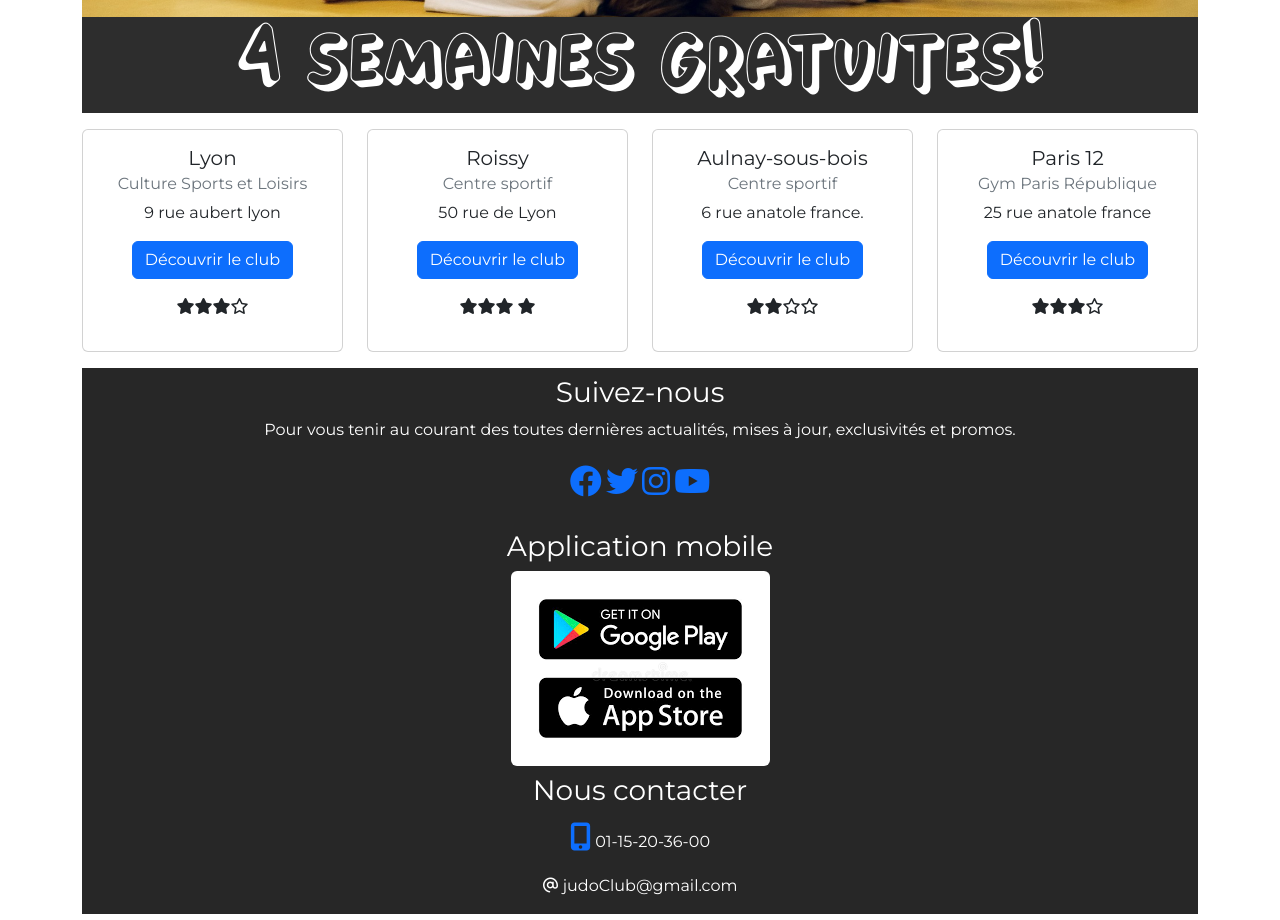
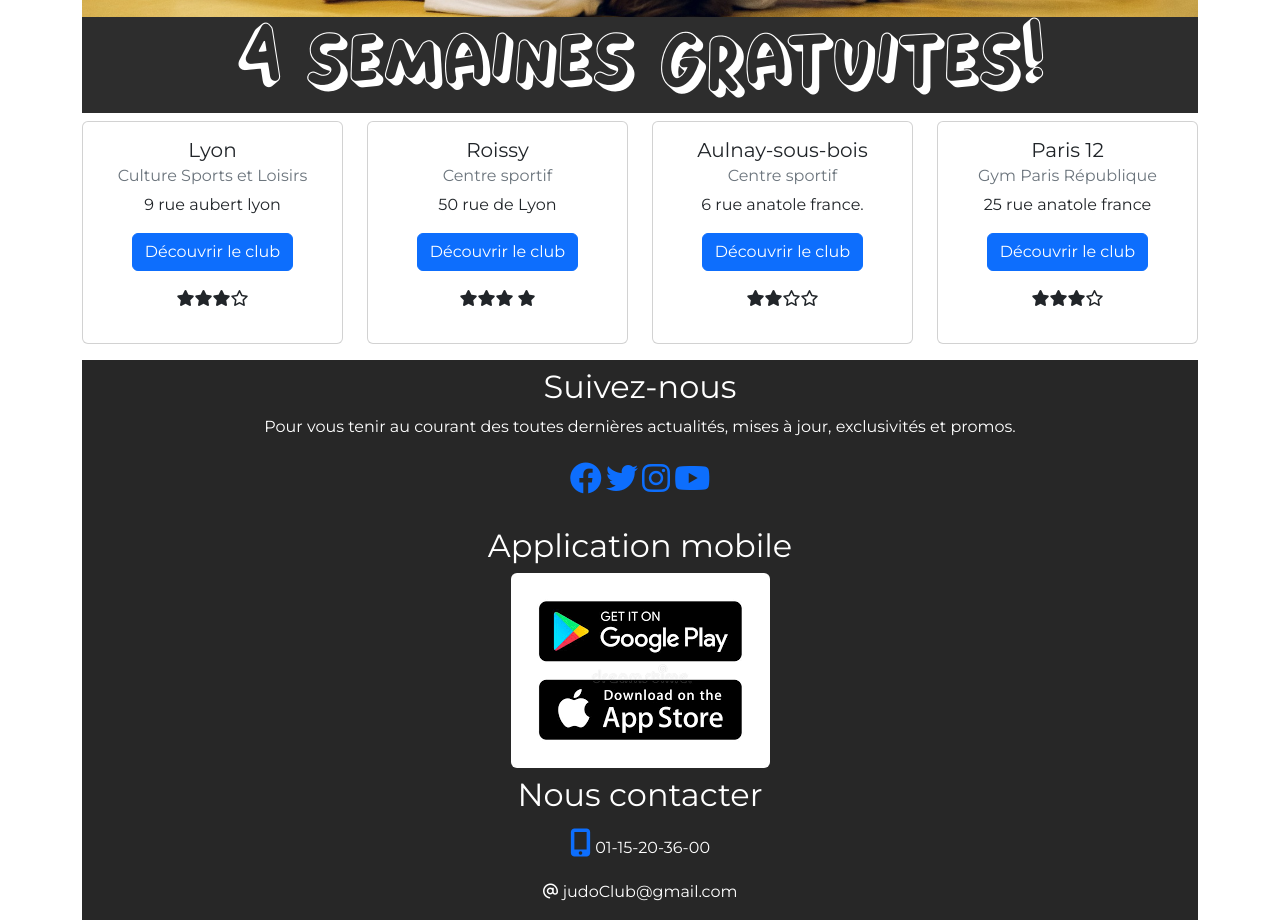
Before and after one commit to rachid-prog/association, a plain HTML site: page index.html in a window 1280 px wide. Shown: the part 460-1380 px from the top of the page. Drawn offline with nearby package versions, Linux system fonts and the light colour scheme.

Commit message:
Corriger les erreurs index.html h5 et h6 en p

```diff
--- a/index.html
+++ b/index.html
@@ -1,16 +1,29 @@
 <!DOCTYPE html>
 <html lang="fr">
   <head>
-    <meta charset="UTF-8">
-    <meta http-equiv="X-UA-Compatible" content="IE=edge">
-    <meta name="viewport" content="width=device-width, initial-scale=1.0">
-    <meta name="description" content="Le club Aïkido et Judo est une association sportive d'art martiaux, situé à paris 12, pratiquant l'Aïkido et le Judo.">
+    <meta charset="UTF-8" />
+    <meta http-equiv="X-UA-Compatible" content="IE=edge" />
+    <meta name="viewport" content="width=device-width, initial-scale=1.0" />
+    <meta
+      name="description"
+      content="Le club Aïkido et Judo est une association sportive d'art martiaux, situé à paris 12, pratiquant l'Aïkido et le Judo."
+    />
     <title>Club Aïkido et Judo</title>
-    <link rel="shortcut icon" href="/images/favicon.ico" type="image/x-icon">
-    <link rel="stylesheet" href="https://cdn.jsdelivr.net/npm/bootstrap@5.2.1/dist/css/bootstrap.min.css">
-    <link rel="stylesheet" href="./css/style.css">
-    <link rel="stylesheet" href="https://cdnjs.cloudflare.com/ajax/libs/font-awesome/6.2.0/css/all.min.css">
-    <script src="https://cdn.jsdelivr.net/npm/bootstrap@5.2.1/dist/js/bootstrap.min.js" integrity="sha384-7VPbUDkoPSGFnVtYi0QogXtr74QeVeeIs99Qfg5YCF+TidwNdjvaKZX19NZ/e6oz" crossorigin="anonymous"></script>
+    <link rel="shortcut icon" href="/images/favicon.ico" type="image/x-icon" />
+    <link
+      rel="stylesheet"
+      href="https://cdn.jsdelivr.net/npm/bootstrap@5.2.1/dist/css/bootstrap.min.css"
+    />
+    <link rel="stylesheet" href="./css/style.css" />
+    <link
+      rel="stylesheet"
+      href="https://cdnjs.cloudflare.com/ajax/libs/font-awesome/6.2.0/css/all.min.css"
+    />
+    <script
+      src="https://cdn.jsdelivr.net/npm/bootstrap@5.2.1/dist/js/bootstrap.min.js"
+      integrity="sha384-7VPbUDkoPSGFnVtYi0QogXtr74QeVeeIs99Qfg5YCF+TidwNdjvaKZX19NZ/e6oz"
+      crossorigin="anonymous"
+    ></script>
   </head>
   <body>
     <div class="container">
@@ -18,20 +31,37 @@
         <h1 class="text-center">Club Aïkido et Judo</h1>
         <nav class="navbar navbar-expand-lg navbar-dark bg-dark">
           <div class="container-fluid">
-                  <a class="navbar-brand" href="#"><img src="./images/logo.PNG" alt="logo club de judo" class="logo"></a>
-                  <button class="navbar-toggler" type="button" data-bs-toggle="collapse" data-bs-target="#navbarNavDropdown" aria-controls="navbarNavDropdown" aria-expanded="false" aria-label="Toggle navigation">
+            <a class="navbar-brand" href="#"
+              ><img
+                src="./images/logo.PNG"
+                alt="logo club de judo"
+                class="logo"
+            /></a>
+            <button
+              class="navbar-toggler"
+              type="button"
+              data-bs-toggle="collapse"
+              data-bs-target="#navbarNavDropdown"
+              aria-controls="navbarNavDropdown"
+              aria-expanded="false"
+              aria-label="Toggle navigation"
+            >
               <span class="navbar-toggler-icon"></span>
             </button>
             <div class="collapse navbar-collapse" id="navbarNavDropdown">
               <ul class="navbar-nav">
                 <li class="nav-item">
-                        <a class="nav-link active" aria-current="page" href="#">ACCUEIL</a>
+                  <a class="nav-link active" aria-current="page" href="#"
+                    >ACCUEIL</a
+                  >
                 </li>
                 <li class="nav-item">
                   <a class="nav-link" href="#">LES CLUBS</a>
                 </li>
                 <li class="nav-item">
-                        <a class="nav-link" href="./pages/page1.html">OFFRES | Inscription</a>
+                  <a class="nav-link" href="./pages/page1.html"
+                    >OFFRES | Inscription</a
+                  >
                 </li>
               </ul>
             </div>
@@ -41,52 +71,87 @@
       <div class="banniere"></div>
       <div class="container">
         <div class="row">
-            <p class="gratuit text-center display-1">4 SEMAINES GRATUITES!</p>
+            <h2 class="gratuit text-center display-1">4 SEMAINES GRATUITES!</h2>
         </div>
       </div>
       <div class="row">
         <div class="col-sm-12 col-lg-3 text-center">
           <div class="card">
             <div class="card-body">
-                  <h5 class="card-title">Lyon</h5>
-                  <h6 class="card-subtitle mb-2 text-muted">Culture Sports et Loisirs</h6>
-                  <p class="card-text">9 rue aubert lyon </p>
-                  <p><button type="button" class="btn btn-primary">Découvrir le club</button></p>
-                  <p><i class="fa-solid fa-star"></i><i class="fa-solid fa-star"></i><i class="fa-solid fa-star"></i><i class="fa-regular fa-star"></i></p>
+              <p class="card-title h5">Lyon</p>
+              <p class="card-subtitle mb-2 text-muted h6">
+                Culture Sports et Loisirs
+              </p>
+              <p class="card-text">9 rue aubert lyon</p>
+              <p>
+                <button type="button" class="btn btn-primary">
+                  Découvrir le club
+                </button>
+              </p>
+              <p>
+                <i class="fa-solid fa-star"></i><i class="fa-solid fa-star"></i
+                ><i class="fa-solid fa-star"></i
+                ><i class="fa-regular fa-star"></i>
+              </p>
             </div>
           </div>
         </div>
         <div class="col-sm-12 mb-sm-2 col-lg-3 text-center">
-              <div class="card" >
+          <div class="card">
             <div class="card-body">
-                  <h5 class="card-title">Roissy</h5>
-                  <h6 class="card-subtitle mb-2 text-muted">Centre sportif</h6>
+              <p class="h5 card-title">Roissy</p>
+              <p class="h6 card-subtitle mb-2 text-muted">Centre sportif</p>
               <p class="card-text">50 rue de Lyon</p>
-                  <p><button type="button" class="btn btn-primary">Découvrir le club</button></p>
-                  <p><i class="fa-solid fa-star"></i><i class="fa-solid fa-star"></i><i class="fa-solid fa-star"></i>
-                  <i class="fa-solid fa-star"></i></p>
-                </div>
-              </div>
-            </div>
-            <div class="col-sm-12 col-lg-3 text-center">
-             <div class="card" >
-              <div class="card-body">
-                <h5 class="card-title">Aulnay-sous-bois</h5>
-                <h6 class="card-subtitle mb-2 text-muted">Centre sportif</h6>
-                <p class="card-text">6 rue anatole france.</p>
-                <p><button type="button" class="btn btn-primary">Découvrir le club</button></p>
-                <p><i class="fa-solid fa-star"></i><i class="fa-solid fa-star"></i><i class="fa-regular fa-star"></i><i class="fa-regular fa-star"></i></p>
+              <p>
+                <button type="button" class="btn btn-primary">
+                  Découvrir le club
+                </button>
+              </p>
+              <p>
+                <i class="fa-solid fa-star"></i><i class="fa-solid fa-star"></i
+                ><i class="fa-solid fa-star"></i>
+                <i class="fa-solid fa-star"></i>
+              </p>
             </div>
           </div>
         </div>
         <div class="col-sm-12 col-lg-3 text-center">
           <div class="card">
             <div class="card-body">
-                  <h5 class="card-title">Paris 12</h5>
-                  <h6 class="card-subtitle mb-2 text-muted">Gym Paris République</h6>
-                  <p class="card-text">25 rue anatole france </p>
-                  <p><button type="button" class="btn btn-primary">Découvrir le club</button></p>
-                  <p><i class="fa-solid fa-star"></i><i class="fa-solid fa-star"></i><i class="fa-solid fa-star"></i><i class="fa-regular fa-star"></i></p>
+              <p class="card-title h5">Aulnay-sous-bois</p>
+              <p class="card-subtitle mb-2 text-muted h6">Centre sportif</p>
+              <p class="card-text">6 rue anatole france.</p>
+              <p>
+                <button type="button" class="btn btn-primary">
+                  Découvrir le club
+                </button>
+              </p>
+              <p>
+                <i class="fa-solid fa-star"></i><i class="fa-solid fa-star"></i
+                ><i class="fa-regular fa-star"></i
+                ><i class="fa-regular fa-star"></i>
+              </p>
+            </div>
+          </div>
+        </div>
+        <div class="col-sm-12 col-lg-3 text-center">
+          <div class="card">
+            <div class="card-body">
+              <p class="card-title h5">Paris 12</p>
+              <p class="card-subtitle mb-2 text-muted h6">
+                Gym Paris République
+              </p>
+              <p class="card-text">25 rue anatole france</p>
+              <p>
+                <button type="button" class="btn btn-primary">
+                  Découvrir le club
+                </button>
+              </p>
+              <p>
+                <i class="fa-solid fa-star"></i><i class="fa-solid fa-star"></i
+                ><i class="fa-solid fa-star"></i
+                ><i class="fa-regular fa-star"></i>
+              </p>
             </div>
           </div>
         </div>
@@ -94,26 +159,60 @@
       <footer class="mt-2">
         <div class="row">
           <div class="col-sm-12 text-center mt-2">
-            <h3 >Suivez-nous</h3>
-            <p>Pour vous tenir au courant des toutes dernières actualités, mises à jour, exclusivités et promos.</p>
-            <p><span class="fs-2"><a href="#"><i class="fa-brands fa-facebook"></i></a></span>
-            <span class="fs-2"><a href="#"><i class="fa-brands fa-twitter"></i></a></span>
-            <span class="fs-2"><a href="#"><i class="fa-brands fa-instagram"></i></a></span>
-            <span class="fs-2 text-primary"><i class="fa-brands fa-youtube"></i></span></p>
+            <h2>Suivez-nous</h2>
+            <p>
+              Pour vous tenir au courant des toutes dernières actualités, mises
+              à jour, exclusivités et promos.
+            </p>
+            <p>
+              <span class="fs-2"
+                ><a href="https://fr-fr.facebook.com/" title="facebook"
+                  ><i class="fa-brands fa-facebook"></i></a
+              ></span>
+              <span class="fs-2"
+                ><a href="https://twitter.com/?lang=fr" title="twitter"
+                  ><i class="fa-brands fa-twitter"></i></a
+              ></span>
+              <span class="fs-2"
+                ><a
+                  href="https://www.instagram.com/foodogramm/?hl=fr"
+                  title="instagram"
+                  ><i class="fa-brands fa-instagram"></i></a
+              ></span>
+              <span class="fs-2 text-primary"
+                ><i class="fa-brands fa-youtube"></i
+              ></span>
+            </p>
           </div>
-          <div class="col-sm-12  text-center mt-2">
-            <h3>Application mobile</h3>
+          <div class="col-sm-12 text-center mt-2">
+            <h2>Application mobile</h2>
             <map name="google">
-                <area shape="circle" coords="130,130,228" href="#" alt="googlePlay">
-                <area shape="circle" coords="130,59,107" href="#" alt="appStor">
+              <area
+                shape="circle"
+                coords="130,130,228"
+                href="#"
+                alt="googlePlay"
+              />
+              <area shape="circle" coords="130,59,107" href="#" alt="appStor" />
             </map>
-            <img usemap="#google" src="./images/googleApple.png" alt="googlePlay et AppStore" class="rounded">
+            <img
+              usemap="#google"
+              src="./images/googleApple.png"
+              alt="googlePlay et AppStore"
+              class="rounded"
+            />
           </div>
-          <div class="col-sm-12  text-center mt-2">
-            <h3>Nous contacter</h3>
-            <p><span class="fs-3 text-primary"><i class="fa-solid fa-mobile-screen-button"></i></span>
-            01-15-20-36-00</p>
-            <p><span><i class="fa-regular fa-at"></i></span> judoClub@gmail.com</p>
+          <div class="col-sm-12 text-center mt-2">
+            <h2>Nous contacter</h2>
+            <p>
+              <span class="fs-3 text-primary"
+                ><i class="fa-solid fa-mobile-screen-button"></i
+              ></span>
+              01-15-20-36-00
+            </p>
+            <p>
+              <span><i class="fa-regular fa-at"></i></span> judoClub@gmail.com
+            </p>
           </div>
         </div>
       </footer>
```
Lines whose indentation alone changed are shown as unchanged.
